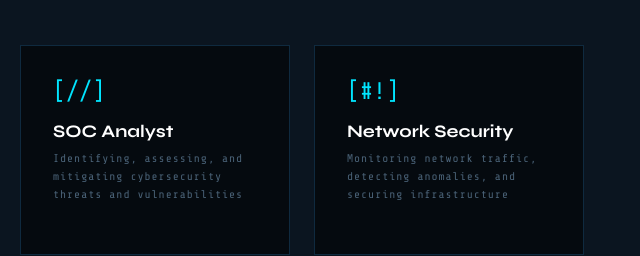
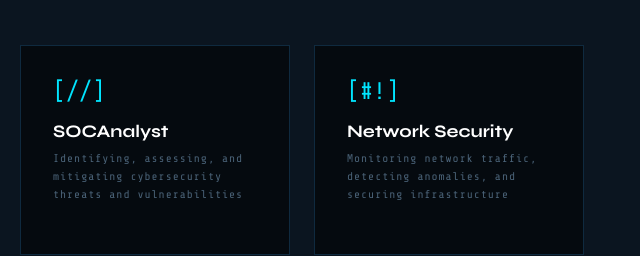
Before and after one commit to alaynasameerkhan/Portfolio, a plain HTML site: page ALAYNAS PROJECT/alayna-front end/index.html in a window 1280 px wide. Shown: the part 1018-1274 px from the top of the page, 632-1272 px from the left. Drawn offline with nearby package versions, Linux system fonts and the light colour scheme.

Commit message:
Fix typo in SOC Analyst skill name

```diff
--- a/ALAYNAS PROJECT/alayna-front end/index.html
+++ b/ALAYNAS PROJECT/alayna-front end/index.html
@@ -63,7 +63,7 @@
       </div>
       <div class="skill-card">
         <div class="skill-icon">[//]</div>
-        <div class="skill-name">SOC Analyst</div>
+        <div class="skill-name">SOCAnalyst</div>
         <div class="skill-desc">Identifying, assessing, and mitigating cybersecurity threats and vulnerabilities</div>
       </div>
       <div class="skill-card">
```
